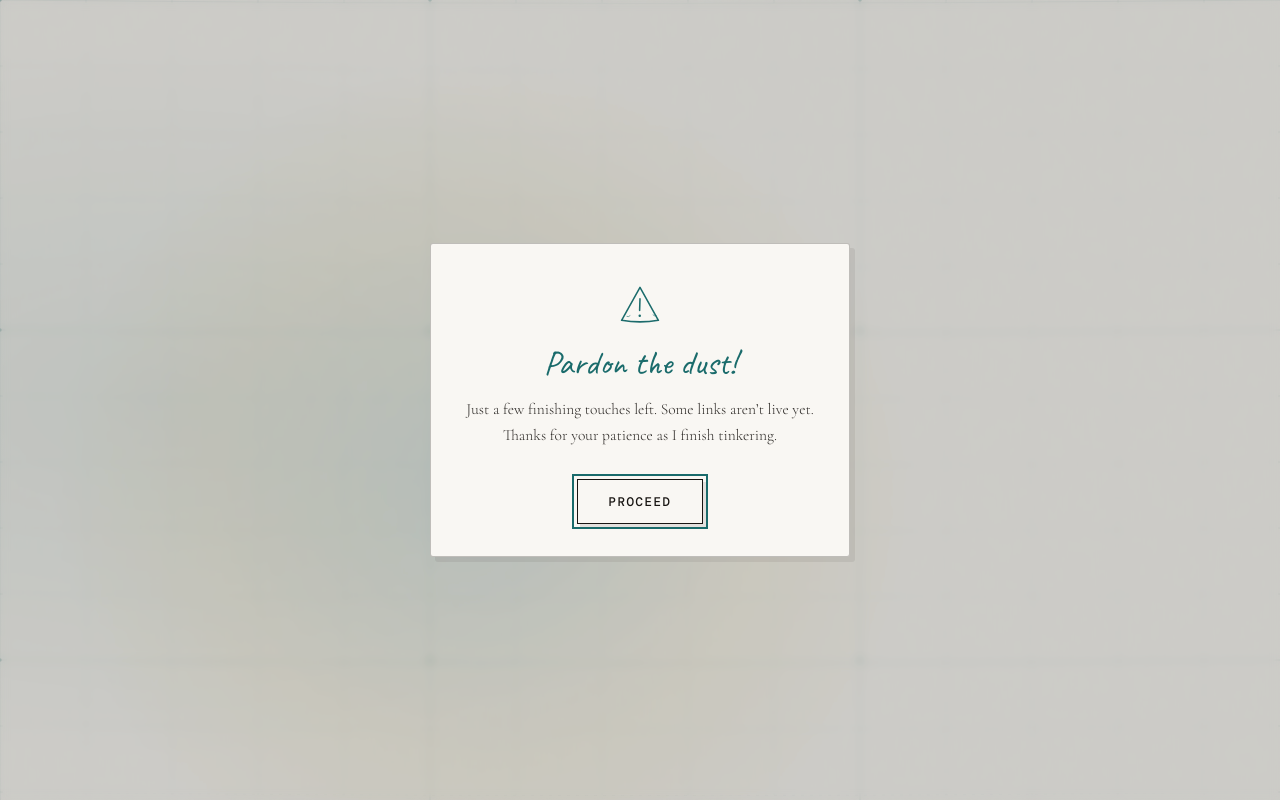
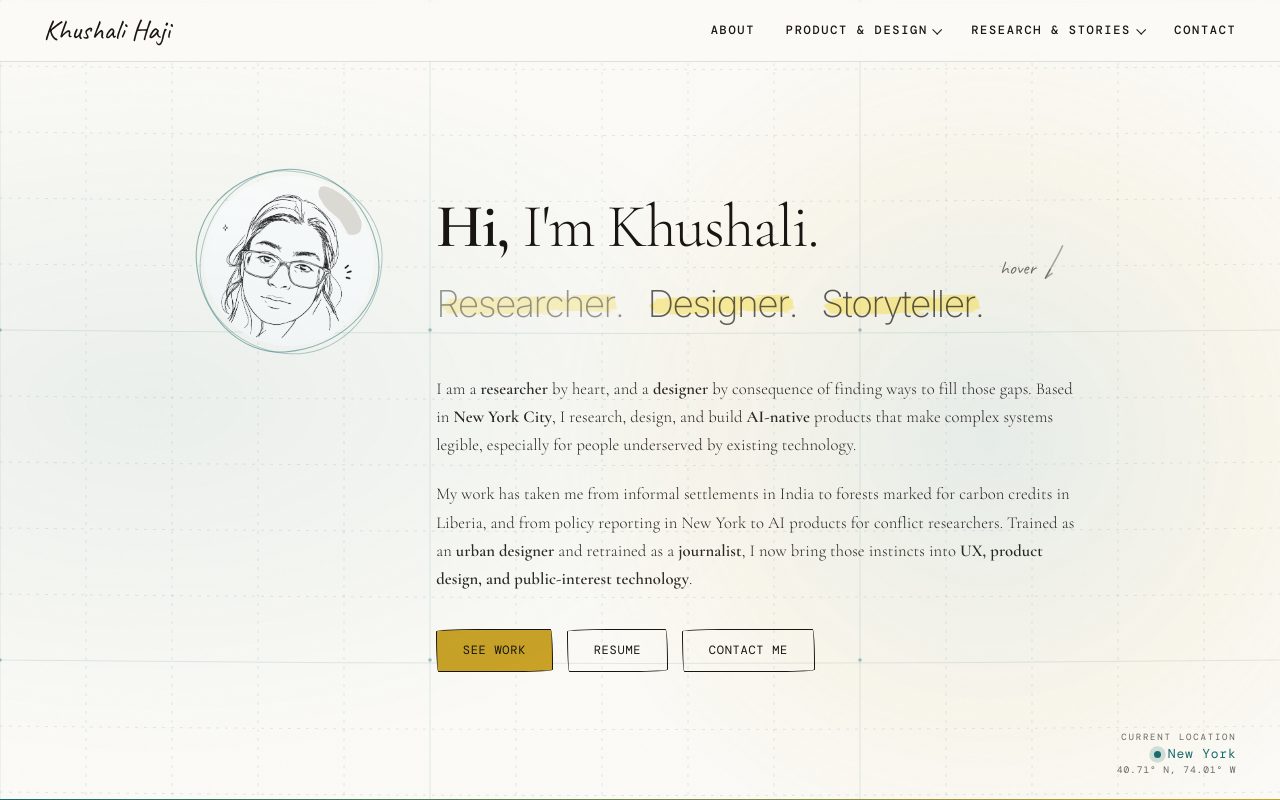
Before and after one commit to khushali-haji/khushalihaji, a plain HTML site: page index.html in a window 1280 px wide. Shown: the top 800 px of the page. Drawn offline with nearby package versions, Linux system fonts and the light colour scheme; animation ran at ten frames a second; a web font is replaced by a local one.

Commit message:
chore(home): remove the "Pardon the dust" banner for now
The hero now starts typing straight away when the notice is absent. The
banner's CSS and dismiss code are left in place so it can be restored by
re-adding the markup.

```diff
--- a/index.html
+++ b/index.html
@@ -2294,33 +2294,6 @@
 <body>
 
   <a class="skip-link" href="#featured">Skip to featured work</a>
-
-  <div class="construction-overlay" id="constructionOverlay" role="dialog" aria-modal="true"
-    aria-labelledby="constructionTitle">
-    <div class="construction-card">
-      <svg class="construction-icon" viewBox="0 0 60 60" fill="none" stroke="currentColor" stroke-width="2"
-        stroke-linecap="round" stroke-linejoin="round" aria-hidden="true">
-        <filter id="doodleWobble">
-          <feTurbulence type="fractalNoise" baseFrequency="0.045" numOctaves="2" seed="7" result="n" />
-          <feDisplacementMap in="SourceGraphic" in2="n" scale="2.6" />
-        </filter>
-        <g filter="url(#doodleWobble)">
-          <!-- lopsided warning triangle -->
-          <path d="M30 7 L54 50 Q30 54 6 50 Z" />
-          <!-- exclamation mark -->
-          <path d="M30 22 L29.5 37" />
-          <circle cx="29.7" cy="44" r="1.6" fill="currentColor" stroke="none" />
-          <!-- a couple of stray sketch lines for extra doodle texture -->
-          <path d="M17 44 Q15 46 13 45" stroke-width="1.3" opacity="0.6" />
-          <path d="M47 43 Q49 45 51 44" stroke-width="1.3" opacity="0.6" />
-        </g>
-      </svg>
-      <h2 class="construction-title" id="constructionTitle">Pardon the dust!</h2>
-      <p class="construction-body">Just a few finishing touches left. Some links aren’t live yet.
-        Thanks for your patience as I finish tinkering.</p>
-      <button class="construction-btn" id="constructionCancel" data-clickable>Proceed</button>
-    </div>
-  </div>
 
   <nav class="nav" id="nav" aria-label="Primary">
     <a class="nav-brand" href="index.html">Khushali Haji</a>
@@ -3641,7 +3614,7 @@
     (function initConstructionNotice() {
       const overlay = document.getElementById('constructionOverlay');
       const cancelBtn = document.getElementById('constructionCancel');
-      if (!overlay || !cancelBtn) return;
+      if (!overlay || !cancelBtn) { typewriter(); return; } // banner removed for now: start the hero straight away
 
       const SEEN_KEY = 'khConstructionNoticeSeen';
 
```
